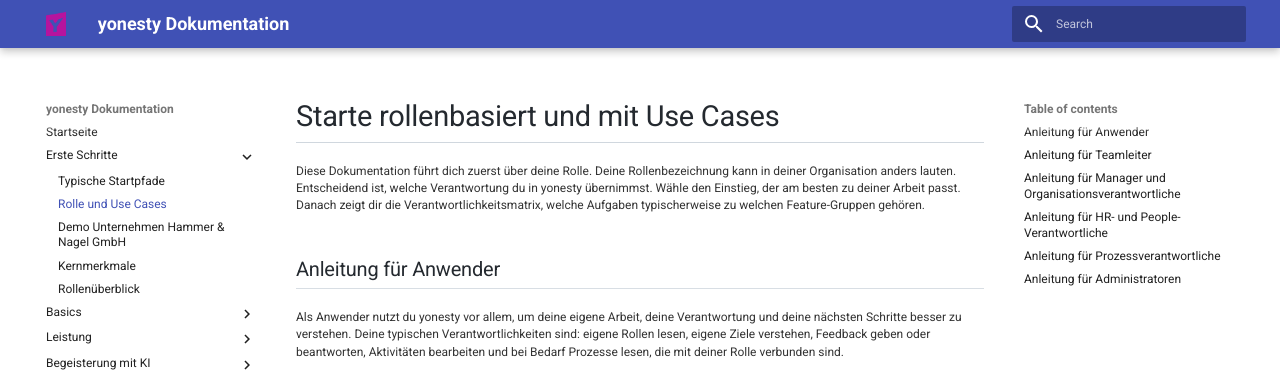
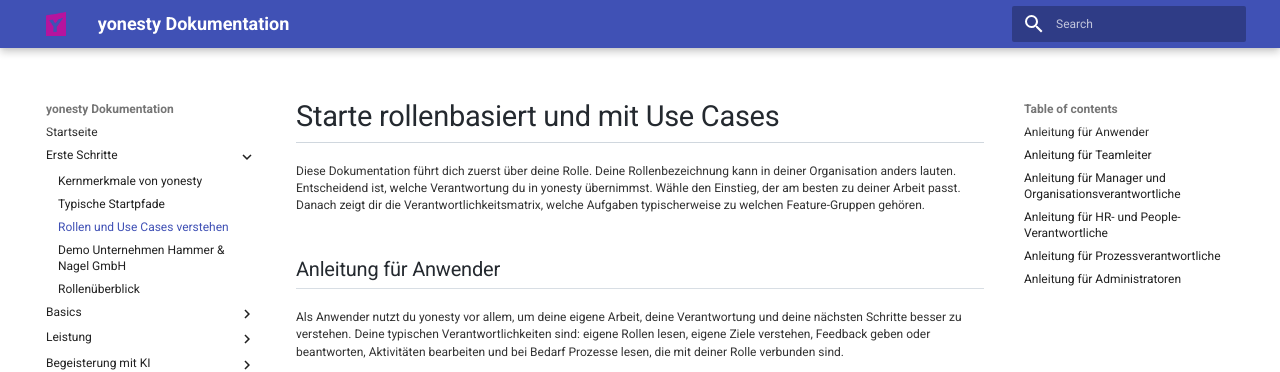
Before and after one commit to ricohaenelsoletti/yonesty, an MkDocs documentation site: the page built from docs/Starte-mit-deiner-Rolle-und-typischen-Use-Cases.md, in a window 1280 px wide. Shown: the top 372 px of the page. Built offline with MkDocs 1.6.1 and Material for MkDocs 9.7.7, drawn with Linux system fonts in a browser that asks for light colours.

Commit message:
Update navigation labels in mkdocs.yml

```diff
--- a/mkdocs.yml
+++ b/mkdocs.yml
@@ -21,10 +21,10 @@
   - Startseite: index.md
 
   - Erste Schritte:
+      - Kernmerkmale von yonesty: Kernmerkmale-von-yonesty-verstehen.md
       - Typische Startpfade: Getting-Started-Typische-Startpfade.md
-      - Rolle und Use Cases: Starte-mit-deiner-Rolle-und-typischen-Use-Cases.md
+      - Rollen und Use Cases verstehen: Starte-mit-deiner-Rolle-und-typischen-Use-Cases.md
       - Demo Unternehmen Hammer & Nagel GmbH: demo-hammer-und-nagel-gmbh.md
-      - Kernmerkmale: Kernmerkmale-von-yonesty-verstehen.md
       - Rollenüberblick: Überblick-Welche-Rolle-übernimmt-welche-Aufgaben.md
 
   - Basics:
```
